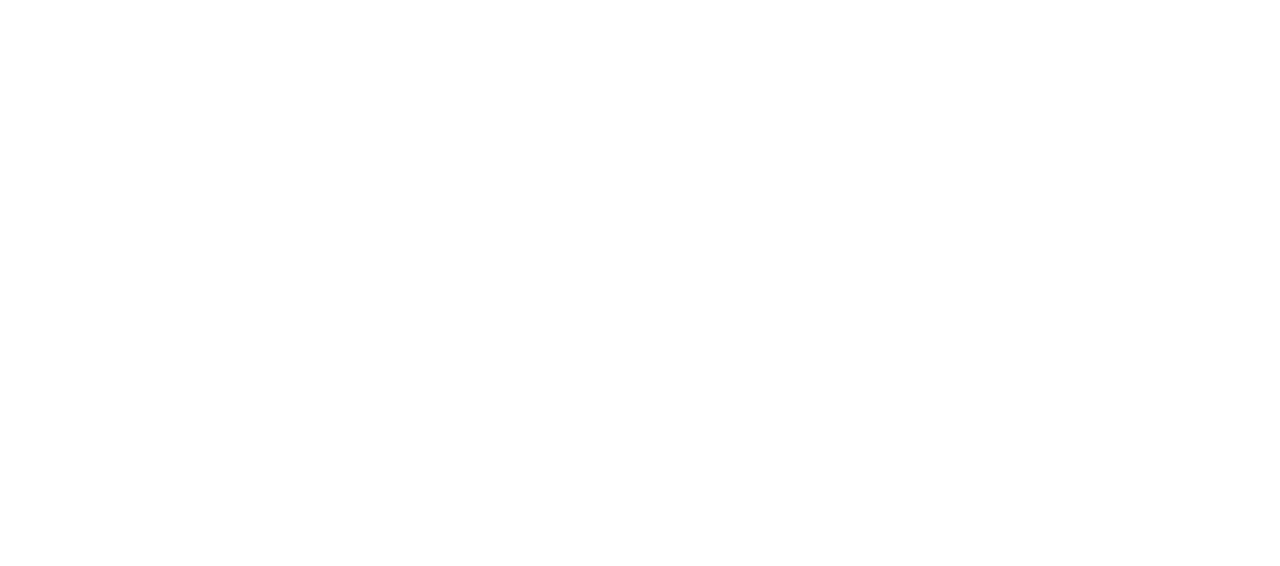
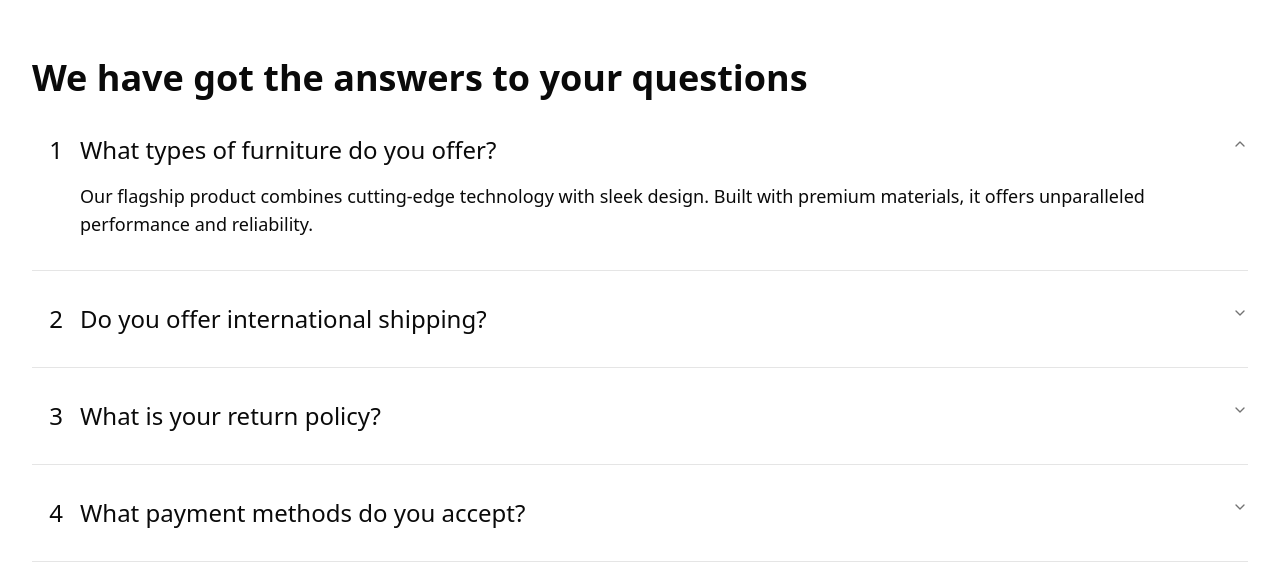
Before and after one commit to nhatnguyen-agilityio/react-training, a React (Vite) app in the folder practice-one/web/furniture-store/: page / in a window 1280 px wide. Shown: the part 4940-5506 px from the top of the page. Before the commit the page ends 4970 px from the top, so only its background shows below. Built offline with nearby package versions, Linux system fonts and the light colour scheme.

Commit message:
feat(): implement ui for faq section

```diff
--- a/practice-one/web/furniture-store/package.json
+++ b/practice-one/web/furniture-store/package.json
@@ -13,6 +13,7 @@
     "format": "prettier --write ."
   },
   "dependencies": {
+    "@radix-ui/react-accordion": "^1.2.12",
     "@radix-ui/react-dropdown-menu": "^2.1.16",
     "@radix-ui/react-progress": "^1.1.7",
     "@radix-ui/react-slot": "^1.2.3",
--- /dev/null
+++ b/practice-one/web/furniture-store/src/components/Faq/index.tsx
@@ -0,0 +1,73 @@
+import {
+  Accordion,
+  AccordionContent,
+  AccordionItem,
+  AccordionTrigger,
+} from '../ui/accordion';
+
+const faqList = [
+  {
+    id: 1,
+    question: 'What types of furniture do you offer?',
+    answer:
+      'Our flagship product combines cutting-edge technology with sleek design. Built with premium materials, it offers unparalleled performance and reliability.',
+  },
+  {
+    id: 2,
+    question: 'Do you offer international shipping?',
+    answer:
+      'Our flagship product combines cutting-edge technology with sleek design. Built with premium materials, it offers unparalleled performance and reliability.',
+  },
+  {
+    id: 3,
+    question: 'What is your return policy?',
+    answer:
+      'Our flagship product combines cutting-edge technology with sleek design. Built with premium materials, it offers unparalleled performance and reliability.',
+  },
+  {
+    id: 4,
+    question: 'What payment methods do you accept?',
+    answer:
+      'Our flagship product combines cutting-edge technology with sleek design. Built with premium materials, it offers unparalleled performance and reliability.',
+  },
+];
+
+const Faq = () => {
+  return (
+    <div className="mt-15">
+      <p className="text-left text-xl font-bold md:text-2xl lg:text-4xl">
+        We have got the answers to your questions
+      </p>
+      <Accordion
+        type="single"
+        collapsible
+        className="w-full mt-1 border-b-1"
+        defaultValue="item-1"
+      >
+        {faqList.map((item) => (
+          <AccordionItem
+            key={item.id}
+            value={`item-${item.id}`}
+            className="py-4"
+          >
+            <AccordionTrigger>
+              <div className="flex text-base md:text-xl md:font-semibold lg:text-2xl lg:font-medium">
+                <p className="w-12 flex justify-center items-center">
+                  {item.id}
+                </p>
+                <p>{item.question}</p>
+              </div>
+            </AccordionTrigger>
+            <AccordionContent>
+              <p className="text-left ml-12 lg:text-lg md:font-normal">
+                {item.answer}
+              </p>
+            </AccordionContent>
+          </AccordionItem>
+        ))}
+      </Accordion>
+    </div>
+  );
+};
+
+export default Faq;
--- /dev/null
+++ b/practice-one/web/furniture-store/src/components/ui/accordion.tsx
@@ -0,0 +1,64 @@
+import * as React from 'react';
+import * as AccordionPrimitive from '@radix-ui/react-accordion';
+import { ChevronDownIcon } from 'lucide-react';
+
+import { cn } from '@/lib/utils';
+
+function Accordion({
+  ...props
+}: React.ComponentProps<typeof AccordionPrimitive.Root>) {
+  return <AccordionPrimitive.Root data-slot="accordion" {...props} />;
+}
+
+function AccordionItem({
+  className,
+  ...props
+}: React.ComponentProps<typeof AccordionPrimitive.Item>) {
+  return (
+    <AccordionPrimitive.Item
+      data-slot="accordion-item"
+      className={cn('border-b last:border-b-0', className)}
+      {...props}
+    />
+  );
+}
+
+function AccordionTrigger({
+  className,
+  children,
+  ...props
+}: React.ComponentProps<typeof AccordionPrimitive.Trigger>) {
+  return (
+    <AccordionPrimitive.Header className="flex">
+      <AccordionPrimitive.Trigger
+        data-slot="accordion-trigger"
+        className={cn(
+          'focus-visible:border-ring focus-visible:ring-ring/50 flex flex-1 items-start justify-between gap-4 rounded-md py-4 text-left text-sm font-medium transition-all outline-none hover:underline focus-visible:ring-[3px] disabled:pointer-events-none disabled:opacity-50 [&[data-state=open]>svg]:rotate-180',
+          className,
+        )}
+        {...props}
+      >
+        {children}
+        <ChevronDownIcon className="text-muted-foreground pointer-events-none size-4 shrink-0 translate-y-0.5 transition-transform duration-200" />
+      </AccordionPrimitive.Trigger>
+    </AccordionPrimitive.Header>
+  );
+}
+
+function AccordionContent({
+  className,
+  children,
+  ...props
+}: React.ComponentProps<typeof AccordionPrimitive.Content>) {
+  return (
+    <AccordionPrimitive.Content
+      data-slot="accordion-content"
+      className="data-[state=closed]:animate-accordion-up data-[state=open]:animate-accordion-down overflow-hidden text-sm"
+      {...props}
+    >
+      <div className={cn('pt-0 pb-4', className)}>{children}</div>
+    </AccordionPrimitive.Content>
+  );
+}
+
+export { Accordion, AccordionItem, AccordionTrigger, AccordionContent };
--- a/practice-one/web/furniture-store/src/pages/home.tsx
+++ b/practice-one/web/furniture-store/src/pages/home.tsx
@@ -7,6 +7,7 @@ import Hero from '../components/Hero';
 import Categories from '../components/Categories';
 import TopProducts from '../components/TopProducts';
 import ImageGallery from '../components/ImageGallery';
+import Faq from '../components/Faq';
 
 const Home = () => {
   return (
@@ -31,6 +32,7 @@ const Home = () => {
       <Categories />
       <TopProducts />
       <ImageGallery />
+      <Faq />
     </>
   );
 };
```
Also changed, not shown: 1 other file (tests, documents, lock files or other folders).
